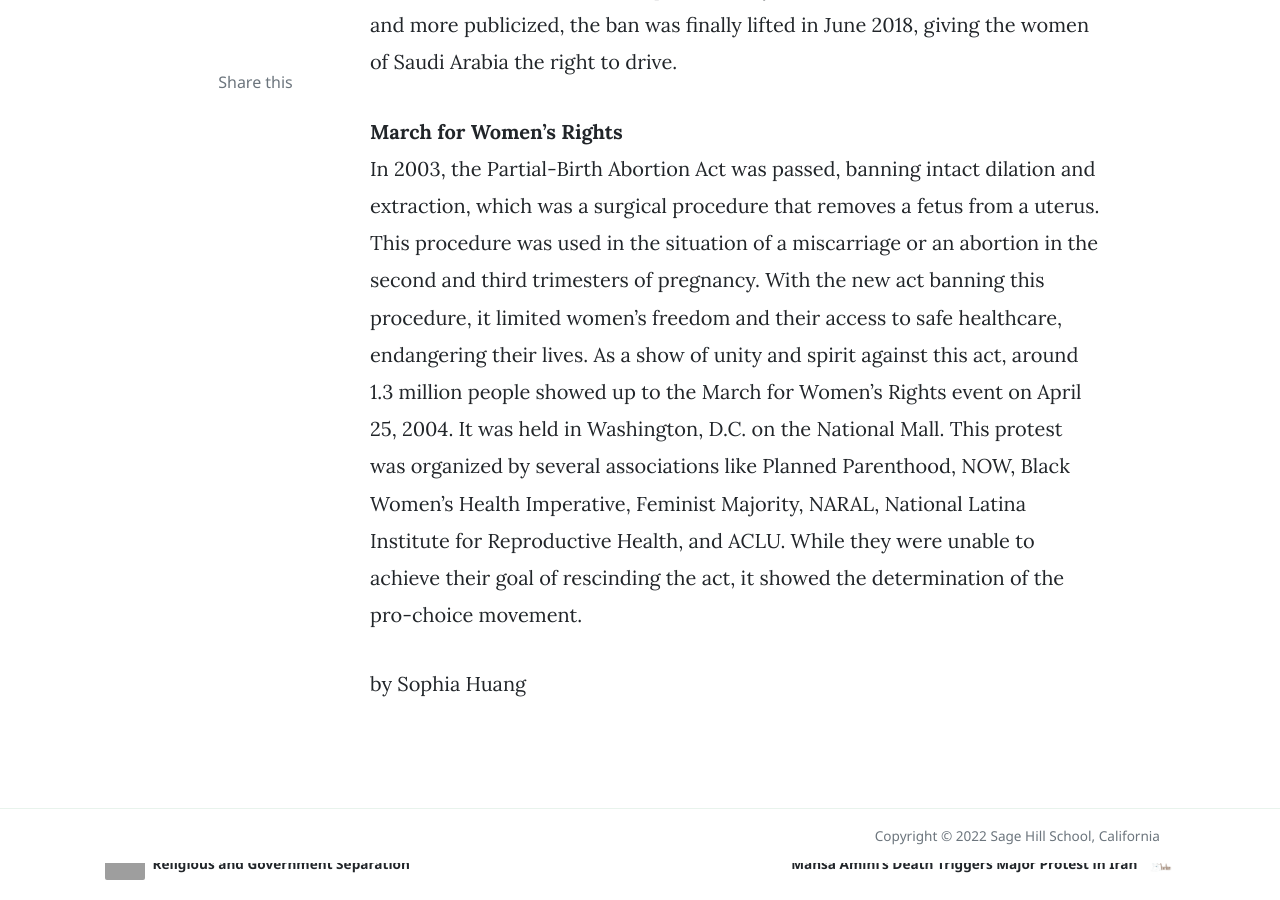
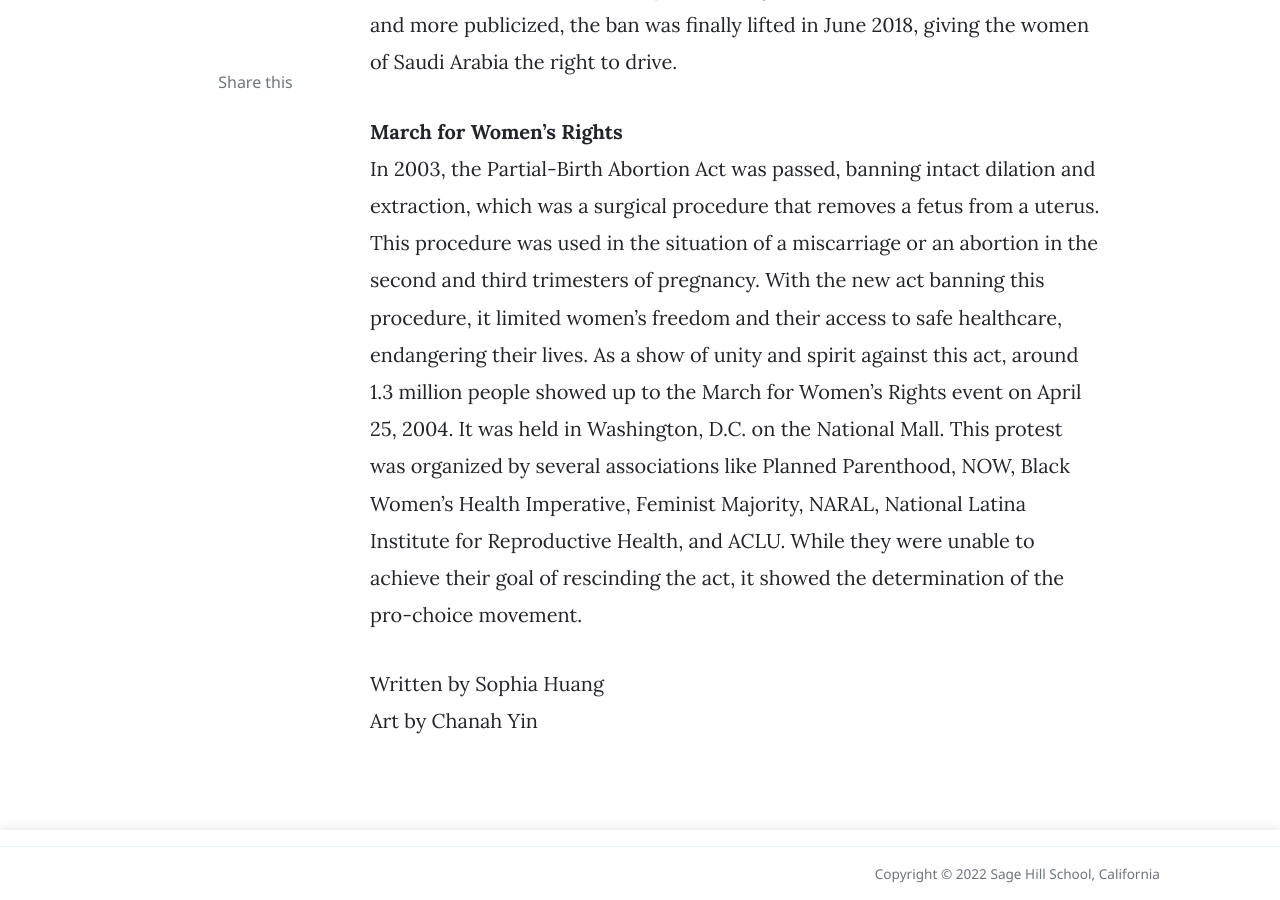
Before and after one commit to ourgenerationshs/ourgeneration, a Jekyll site: the page built from _posts/2022-11-29-womens-rights-movements.md, in a window 1280 px wide and 900 px high, scrolled down 2644 px. Built offline with Jekyll 4.4.1, drawn with Linux system fonts in a browser that asks for light colours; nearby versions of some CDN libraries; comment, search, counter and statistics services are not loaded; grey boxes are pictures that could not be loaded.

Commit message:
Update 2022-11-29-womens-rights-movements.md

```diff
--- a/_posts/2022-11-29-womens-rights-movements.md
+++ b/_posts/2022-11-29-womens-rights-movements.md
@@ -26,4 +26,5 @@
 In 2003, the Partial-Birth Abortion Act was passed, banning intact dilation and extraction, which was a surgical procedure that removes a fetus from a uterus. This procedure was used in the situation of a miscarriage or an abortion in the second and third trimesters of pregnancy. With the new act banning this procedure, it limited women’s freedom and their access to safe healthcare, endangering their lives. As a show of unity and spirit against this act, around 1.3 million people showed up to the March for Women’s Rights event on April 25, 2004. It was held in Washington, D.C. on the National Mall. This protest was organized by several associations like Planned Parenthood, NOW, Black Women’s Health Imperative, Feminist Majority, NARAL, National Latina Institute for Reproductive Health, and ACLU. While they were unable to achieve their goal of rescinding the act, it showed the determination of the pro-choice movement.
 
 
-by Sophia Huang
+Written by Sophia Huang
+Art by Chanah Yin
```
